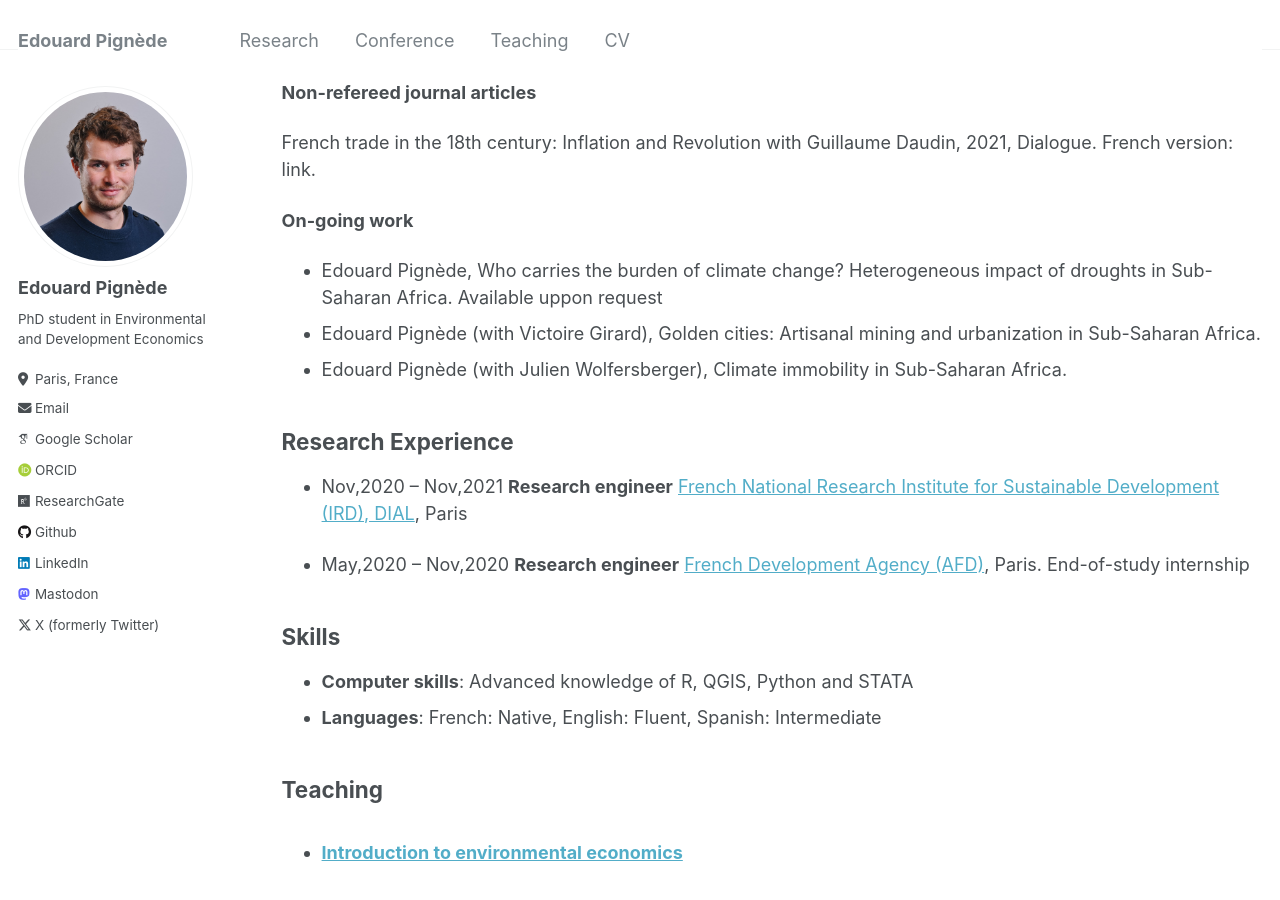
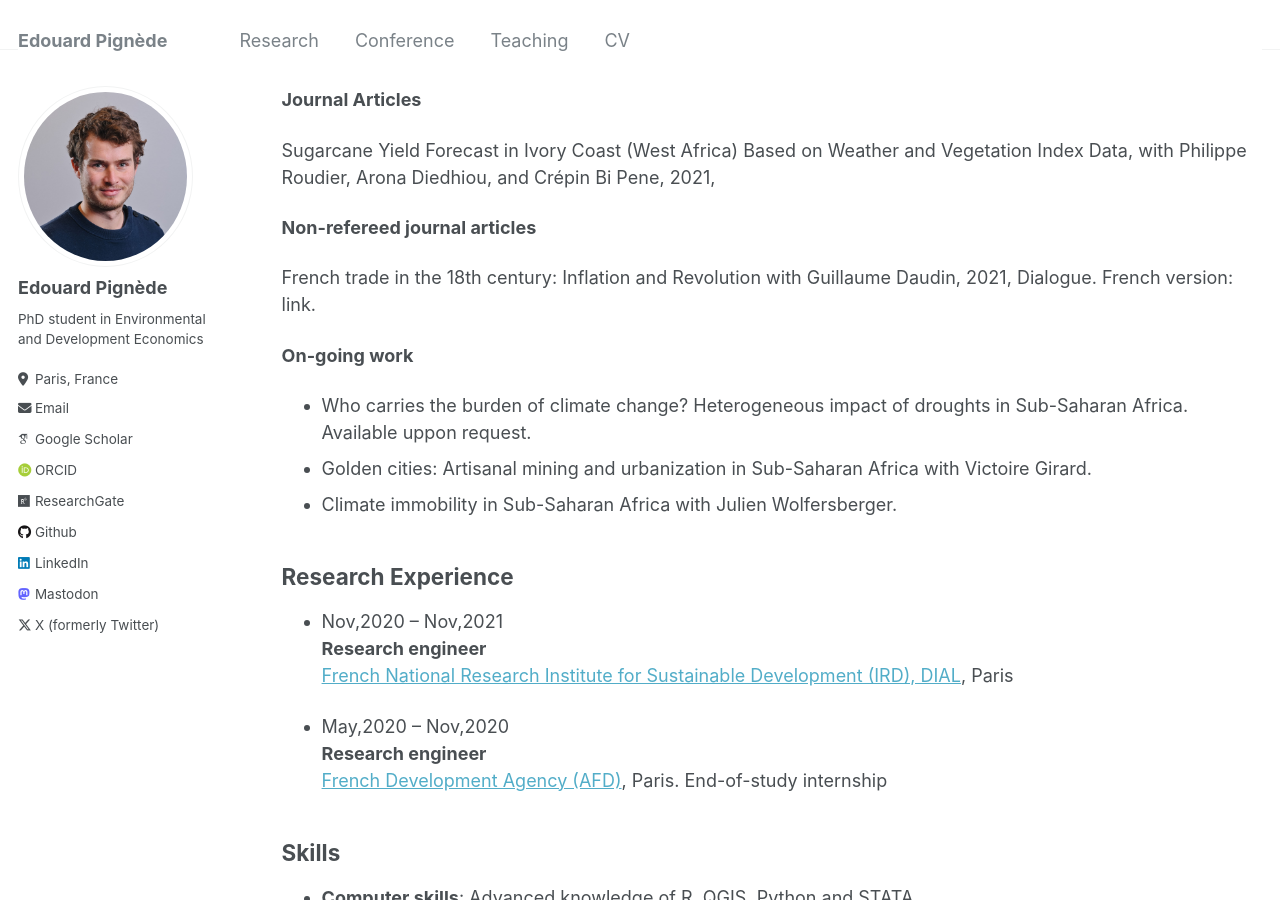
Before and after one commit to edouardpignede/edouardpignede.github.io, a Jekyll site: the page built from _pages/cv.md, in a window 1280 px wide and 900 px high, scrolled down 647 px. Built offline with Jekyll 4.4.1, drawn with Linux system fonts in a browser that asks for light colours; some web fonts are replaced; some of the changed text lies outside the part shown.

```diff
--- a/_pages/cv.md
+++ b/_pages/cv.md
@@ -40,21 +40,23 @@ Sugarcane Yield Forecast in Ivory Coast (West Africa) Based on Weather and Veget
 French trade in the 18th century: Inflation and Revolution with Guillaume Daudin, 2021, Dialogue. French version: link.
 
 **On-going work**
-- Edouard Pignède, Who carries the burden of climate change? Heterogeneous impact of droughts in Sub-Saharan Africa.
-Available uppon request
-- Edouard Pignède (with Victoire Girard), Golden cities: Artisanal mining and urbanization in Sub-Saharan Africa.
-- Edouard Pignède (with Julien Wolfersberger), Climate immobility in Sub-Saharan Africa.
+- Who carries the burden of climate change? Heterogeneous impact of droughts in Sub-Saharan Africa.
+Available uppon request.
+- Golden cities: Artisanal mining and urbanization in Sub-Saharan Africa with Victoire Girard.
+- Climate immobility in Sub-Saharan Africa with Julien Wolfersberger.
 
 
 
 Research Experience
 -----
 
-- Nov,2020 -- Nov,2021
-  **Research engineer** [French National Research Institute for Sustainable Development (IRD), DIAL](https://en.ird.fr/), Paris
+- Nov,2020 -- Nov,2021 \\
+  **Research engineer** \\
+  [French National Research Institute for Sustainable Development (IRD), DIAL](https://en.ird.fr/), Paris
 
-- May,2020 -- Nov,2020
-  **Research engineer** [French Development Agency (AFD)](https://www.afd.fr/en), Paris. End-of-study internship
+- May,2020 -- Nov,2020 \\
+  **Research engineer** \\
+  [French Development Agency (AFD)](https://www.afd.fr/en), Paris. End-of-study internship
 
 
 Skills
```
Also changed, not shown: other parts of _pages/cv.md (+9 -9 lines), _pages/publications.md (+4 -1 lines).
